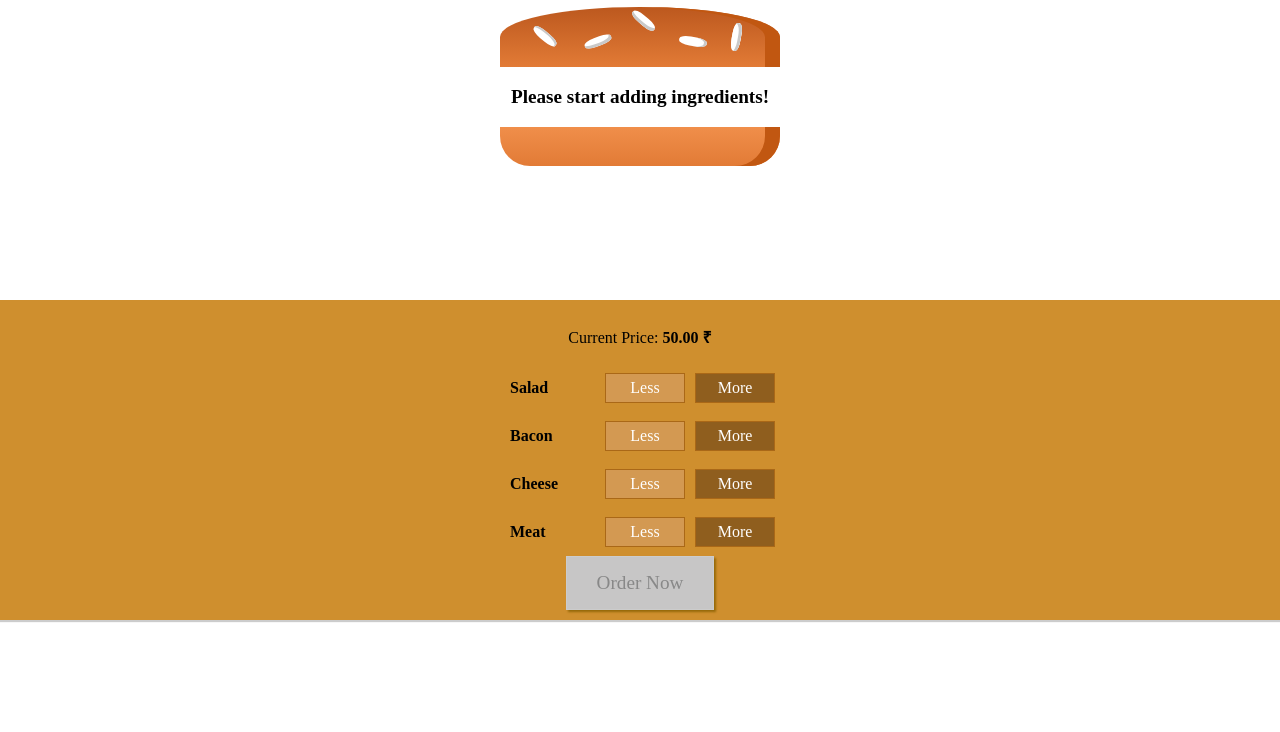
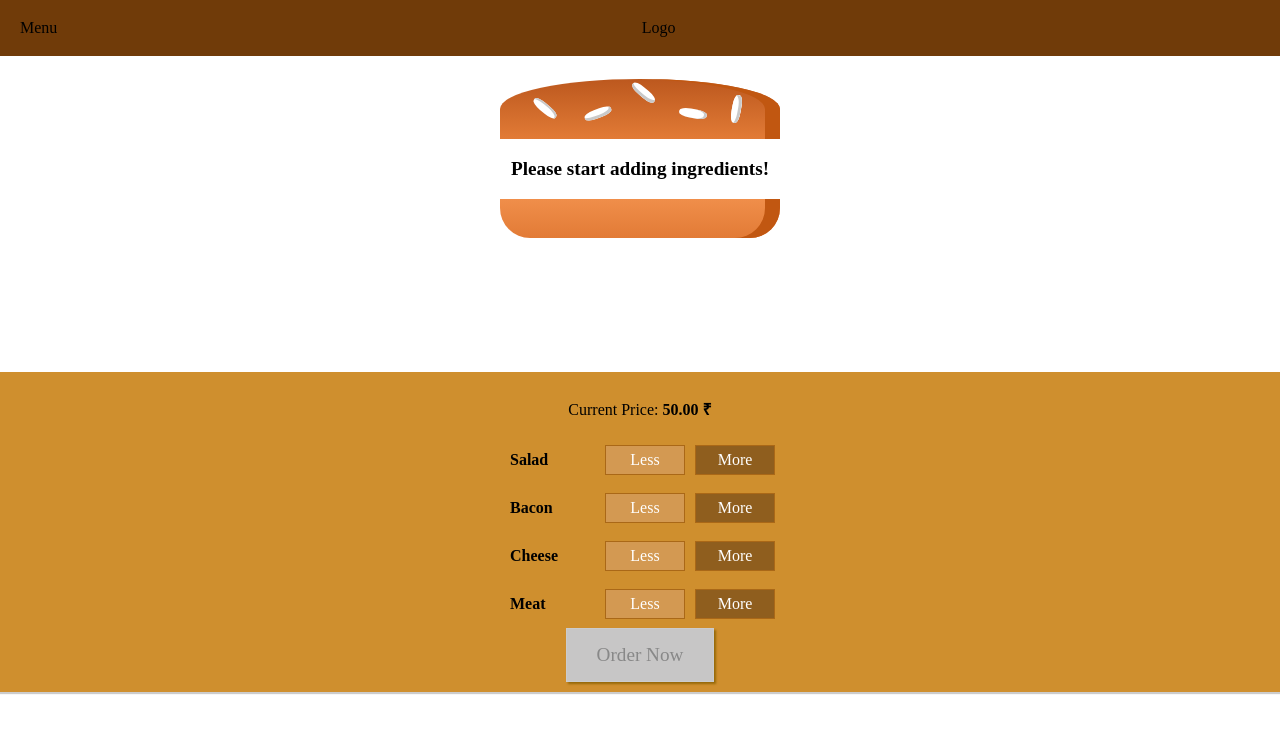
Before and after one commit to vdvinod/BurgerBuilder, a React app: page / in a window 1280 px wide. Shown: the top 732 px of the page. Built offline with nearby package versions, Linux system fonts and the light colour scheme.

Commit message:
added toolbar component

```diff
--- a/src/components/Layout/Layout.css
+++ b/src/components/Layout/Layout.css
@@ -1,3 +1,3 @@
 .Content {
-    margin-top:16px;
+    margin-top: 72px;
 }
--- a/src/components/Layout/Layout.js
+++ b/src/components/Layout/Layout.js
@@ -1,10 +1,11 @@
 import React from 'react';
 import Aux from '../../hoc/Aux';
 import Classes from './Layout.css';
+import Toolbar from "../Navigation/Toolbar/Toolbar"
 const layout = ( props ) => (
     <Aux>
-        <div></div>
-        <main className={Classes.content}>
+        <Toolbar />
+        <main className={Classes.Content}>
             {props.children}
         </main>
 
--- /dev/null
+++ b/src/components/Navigation/Toolbar/Toolbar.css
@@ -0,0 +1,18 @@
+.Toolbar {
+    height: 56px;
+    width: 100%;
+    position: fixed;
+    top: 0;
+    left: 0;
+    background-color: #703b09;
+    display: flex;
+    justify-content: space-between;
+    align-items: center;
+    padding: 0px 20px;
+    box-sizing: border-box;
+    z-index: 90;
+}
+
+.Toolbar nav{
+    height: 100%;
+}
--- /dev/null
+++ b/src/components/Navigation/Toolbar/Toolbar.js
@@ -0,0 +1,12 @@
+import React from "react";
+
+import Classes from "./Toolbar.css"
+const toolbar = (props) => (
+    <header className={Classes.Toolbar}>
+        <div>Menu</div>
+        <div>Logo</div>
+        <nav></nav>
+    </header>
+)
+
+export default toolbar;
```
